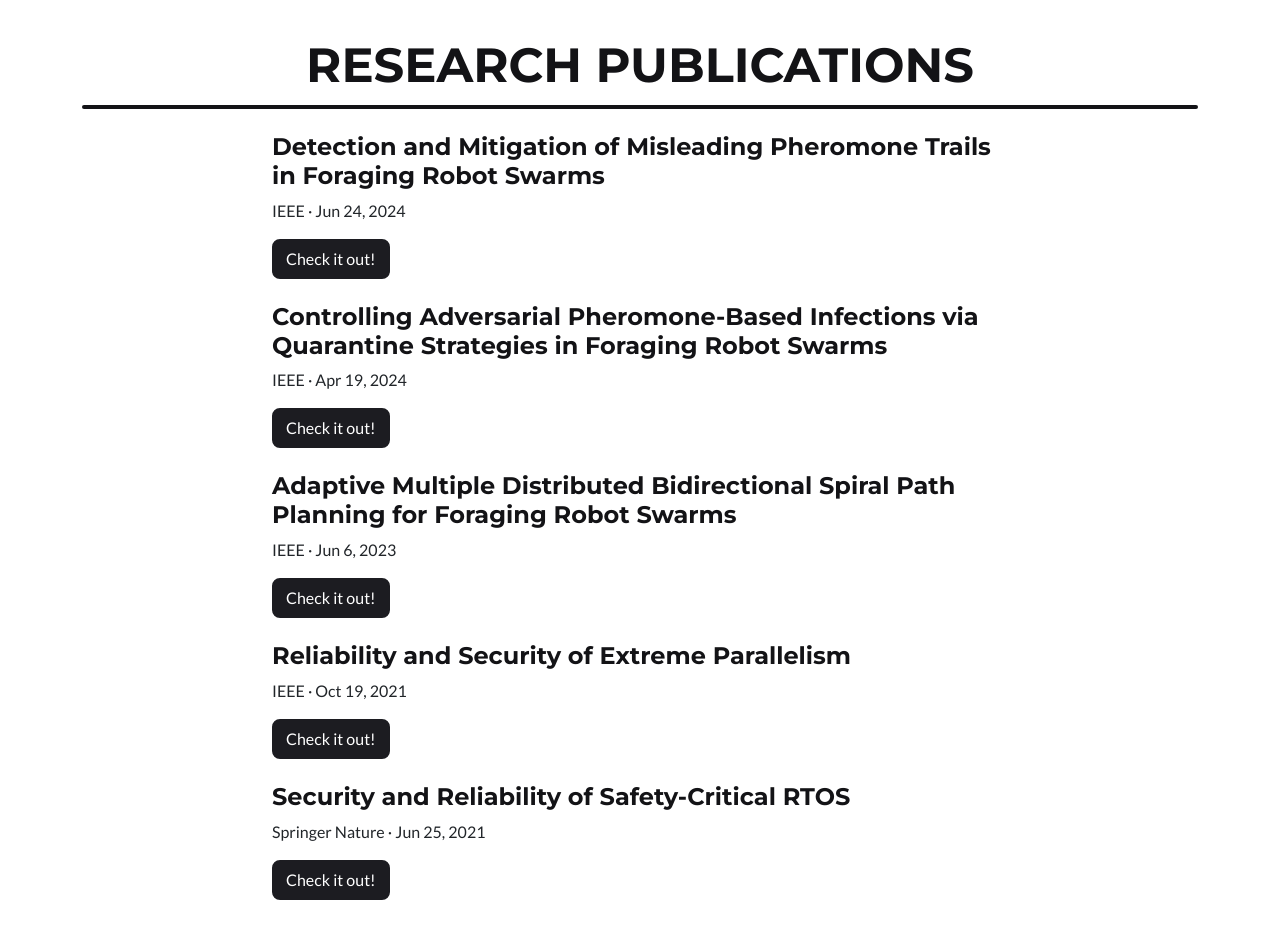
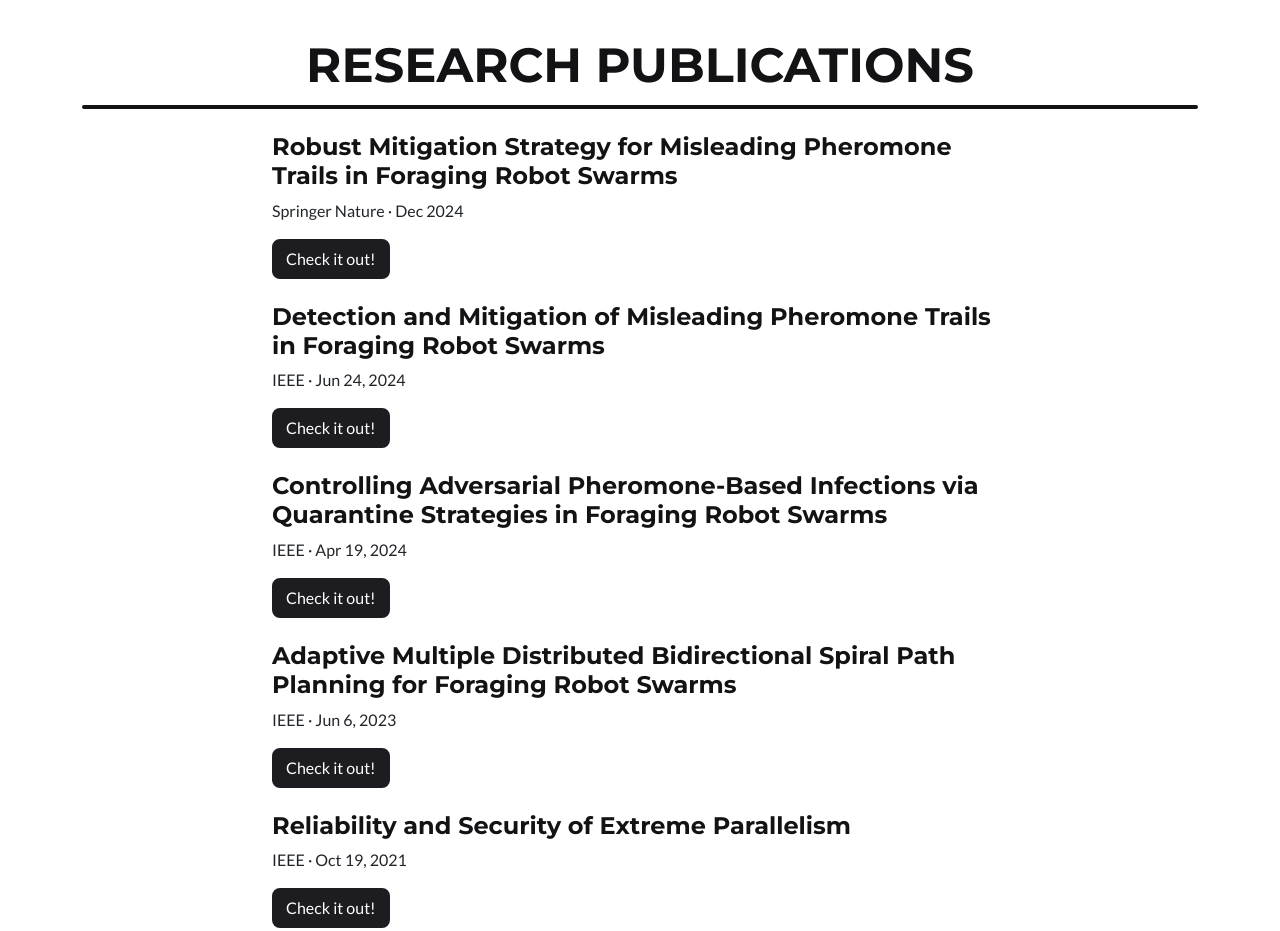
Before and after one commit to rluna319/Ryan-Luna-Dev, a website: page dist/index.html in a window 1280 px wide. Shown: the part 1960-2891 px from the top of the page. Drawn offline with nearby package versions, Linux system fonts and the light colour scheme.

Commit message:
Security Fixand Page Update

```diff
--- a/dist/index.html
+++ b/dist/index.html
@@ -107,6 +107,11 @@
                 <div class="row justify-content-center">
                     <div class="col-lg-8">
                         <ul class="list-unstyled">
+                            <li class="mb-4">
+                                <h4 class="text-secondary">Robust Mitigation Strategy for Misleading Pheromone Trails in Foraging Robot Swarms</h4>
+                                <p>Springer Nature · Dec 2024</p>
+                                <a class="btn btn-primary" href="https://link.springer.com/chapter/10.1007/978-3-031-72062-8_27" target="_blank">Check it out!</a>
+                            </li>
                             <li class="mb-4">
                                 <h4 class="text-secondary">Detection and Mitigation of Misleading Pheromone Trails in Foraging Robot Swarms</h4>
                                 <p>IEEE · Jun 24, 2024</p>
--- a/package.json
+++ b/package.json
@@ -51,6 +51,7 @@
     },
     "dependencies": {
         "@octokit/core": "^6.1.2",
+        "@octokit/request": "9.2.3",
         "bootstrap": "5.2.3",
         "devicon": "^2.16.0",
         "googleapis": "^144.0.0",
@@ -67,7 +68,7 @@
         "prettier": "2.8.6",
         "pug": "^3.0.3",
         "sass": "1.60.0",
-        "shelljs": "0.8.5",
+        "shelljs": "^0.8.5",
         "upath": "2.0.1"
     },
     "browserslist": [
```
Also changed, not shown: 1 other file.
